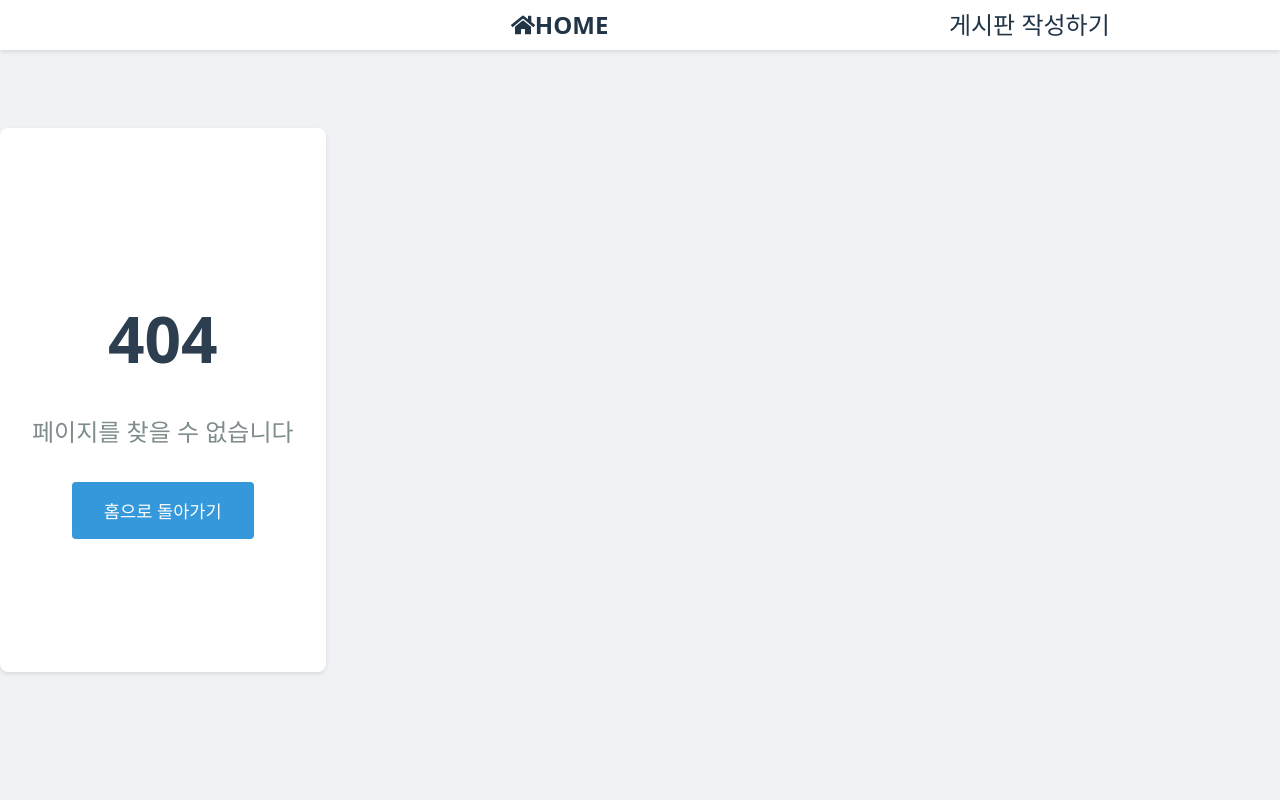
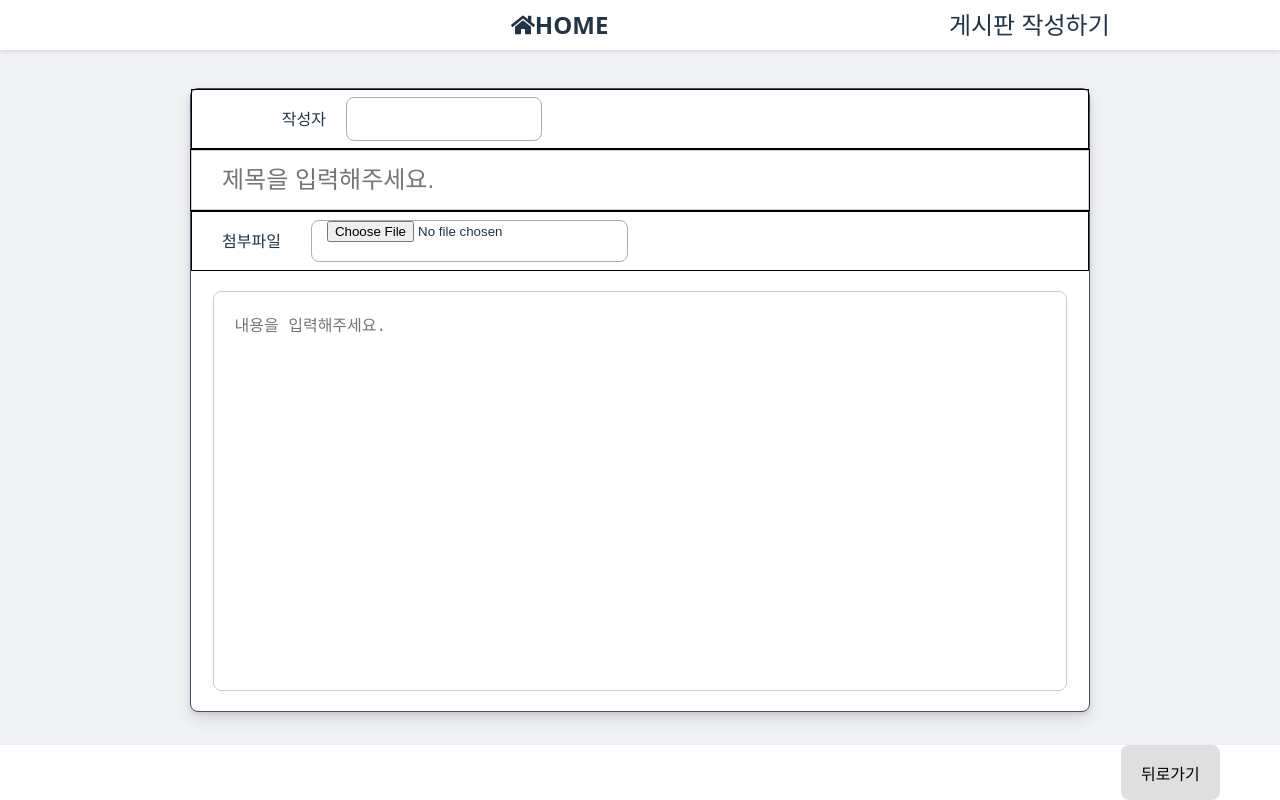
Before and after one commit to aotlfekdl/spa-project, a React (Vite) app: page /boards/1 in a window 1280 px wide. Before the commit this address had no page. Built offline with nearby package versions, Linux system fonts and the light colour scheme; no server answers.

Commit message:
update all

```diff
--- a/src/App.jsx
+++ b/src/App.jsx
@@ -18,7 +18,7 @@ function App() {
         <Header />
         <ToastContainer />
         <Routes>
-          <Route path="/board/:id" element={<BoardDetail />} />
+          <Route path="/boards/:id" element={<BoardDetail />} />
           <Route path="/boardregister/:id" element={<BoardRegistration />} />
           <Route path="/" element={<HomePage />} />
           <Route path="/users" element={<UserList />} />
--- a/src/pages/BoardDetail.jsx
+++ b/src/pages/BoardDetail.jsx
@@ -159,34 +159,31 @@ const BoardDetail = () => {
   const { id } = useParams();
   const navigate = useNavigate();
   const currentUser = useUserStore((s) => s.currentUser);
+  const board = useBoardStore((s) => s.boardDetail);
+  const [selectedFile, setSelectedFile] = useState(null);
+const deleteBoard = useBoardStore((s) => s.deleteBoard);
 
-  const allBoards = useBoardStore((s) => s.boards);
-  const getBoards = useBoardStore((s) => s.getBoards);
 
+  const getBoardInfo = useBoardStore((s) => s.getBoardInfo);
   const { updateBoard, loading } = useBoardStore();
+  const [formData, setFormData] = useState({
 
-  const board = allBoards.find((b) => String(b.id) === id);
-
-  const [formData, setFormData] = useState({
-    userId: '',
-    name: '',
-    title: '',
-    context: '',
-    imgUrl: '',
   });
 
-  useEffect(() => {
-    getBoards();
-  }, [getBoards]);
+  useEffect(() =>{
+    getBoardInfo(id);
+  }, [getBoardInfo]);
+
+
 
   useEffect(() => {
     if (board) {
       setFormData({
-        userId: board.userId,
-        name: board.name,
-        title: board.title || '',
-        context: board.context || '',
-        imgUrl: board.imgUrl || '',
+        user_id: board.user_id,
+        user_name: board.user_name,
+        board_title: board.board_title || '',
+        board_content: board.board_content || '',
+        file: board.origin_name || '',
       });
     }
   }, [board]);
@@ -199,16 +196,39 @@ const BoardDetail = () => {
     }));
   };
 
-  const onPass = !!currentUser && currentUser.id === board?.userId;
+  const handleFileChange = (e) => {
+    const file = e.target.files[0];
+    setSelectedFile(file);
 
+  };
+
+  const handleDelete = async () => {
+  if (!window.confirm('정말 삭제하시겠습니까?')) return;
+
+  try {
+    await deleteBoard(board.board_no); // 또는 board.id
+    performToast({ msg: '게시글이 삭제되었습니다.', type: 'success' });
+    navigate('/');
+  } catch (error) {
+    console.log(error);
+    performToast({ msg: '삭제 실패', type: 'error' });
+  }
+};
+  const onPass = !!currentUser && currentUser.user_id === board?.user_id;
 const handleSubmit = async (e) => {
-    e.preventDefault();
+  e.preventDefault(); // ✅ prevent default behavior
+
   try {
-      await updateBoard(id, formData);
+    const requestData = new FormData();
+    requestData.append('board_title', formData.board_title);
+    requestData.append('board_content', formData.board_content);
+    if (selectedFile) {
+      requestData.append('file', selectedFile);
+    }
+    console.log("requestData:",requestData);
+    await updateBoard(id, requestData);
     performToast({ msg: '게시글 수정 완료!', type: 'success' });
-
     setTimeout(() => {
-
       navigate('/');
     }, 2000);
   } catch (err) {
@@ -216,6 +236,7 @@ const BoardDetail = () => {
     performToast({ msg: '수정 실패', type: 'error' });
   }
 };
+
 
   return (
     <FullDiv onSubmit={handleSubmit}>
@@ -241,33 +262,32 @@ const BoardDetail = () => {
         <FormStyle>
           <FormFirstDiv>
             <p>작성자</p>
-            <input type="text" name="name" value={formData.name} readOnly />
+            <input type="text" name="user_name" value={formData.user_name} readOnly />
           </FormFirstDiv>
           <FormSecondDiv>
             <input
               type="text"
-              name="title"
-              value={formData.title}
+              name="board_title"
+              value={formData.board_title}
               onChange={onPass ? handleChange : undefined}
               readOnly={!onPass}
               placeholder="제목을 입력해주세요."
             />
           </FormSecondDiv>
           <PDiv>
-            <PStyle>내용</PStyle>
+            <PStyle>첨부파일</PStyle>
             <input
-              type="text"
-              name="imgUrl"
-              value={formData.imgUrl}
-              onChange={onPass ? handleChange : undefined}
+              type="file"
+              name="file"
+              onChange={handleFileChange}
               readOnly={!onPass}
               placeholder="이미지 URL을 입력해주세요"
             />
           </PDiv>
           <FormThreeDiv>
             <TextareaAutosize
-              name="context"
-              value={formData.context}
+              name="board_content"
+              value={formData.board_content}
               onChange={onPass ? handleChange : undefined}
               readOnly={!onPass}
               minRows={5}
@@ -279,7 +299,8 @@ const BoardDetail = () => {
       <BottomHeader>
         {onPass ? (
           <>
-            <button type="submit">수정 완료</button>
+             <button type="button" onClick={handleDelete}>삭제하기</button>
+            <button type="submit">수정하기</button>
             <button type="button" onClick={() => navigate('/')}>
               뒤로가기
             </button>
--- a/src/pages/BoardRegistration.jsx
+++ b/src/pages/BoardRegistration.jsx
@@ -1,7 +1,7 @@
 import { useNavigate } from 'react-router-dom';
 import styled from 'styled-components';
 import useUserStore from '../store/userStore';
-import { useState } from 'react';
+import { useEffect, useState } from 'react';
 import TextareaAutosize from 'react-textarea-autosize';
 import useBoardStore from '../store/boardStore';
 
@@ -21,7 +21,6 @@ const FullDiv = styled.form`
 
 const FirstDivStyle = styled.div`
   width: 100%;
-
   display: flex;
   justify-content: center;
   align-items: center;
@@ -36,10 +35,8 @@ const FormStyle = styled.div`
   min-height: 600px;
   display: flex;
   flex-direction: column;
-
   border: 1px solid #484d6d;
   align-items: center;
-
   box-shadow:
     0px 2px 4px rgba(0, 0, 0, 0.1),
     0px 8px 16px rgba(0, 0, 0, 0.1);
@@ -57,7 +54,6 @@ const FormStyle = styled.div`
 
   button {
     border: 1px solid black;
-
     &:hover {
       cursor: pointer;
       background: #34c470;
@@ -79,6 +75,7 @@ const FormFirstDiv = styled.div`
     width: auto;
   }
 `;
+
 const FormSecondDiv = styled.div`
   height: 60px;
   width: 100%;
@@ -107,6 +104,7 @@ const PDiv = styled.div`
   padding-left: 30px;
   gap: 30px;
 `;
+
 const PStyle = styled.p`
   font-size: bold;
 `;
@@ -115,7 +113,6 @@ const FormThreeDiv = styled.div`
   min-height: 400px;
   height: auto;
   width: 100%;
-
   display: flex;
   justify-content: center;
   align-items: flex-start;
@@ -145,7 +142,6 @@ const BottomHeader = styled.div`
   z-index: 100;
   box-shadow: 0 2px 4px rgba(0, 0, 0, 0.1);
   display: flex;
-
   justify-content: end;
   text-align: justify;
 
@@ -156,28 +152,43 @@ const BottomHeader = styled.div`
 `;
 
 const BoardRegistration = () => {
+  const currentUser = useUserStore((s) => s.currentUser);
+  const { addBoard, loading } = useBoardStore();
+  const navigate = useNavigate();
+
   const [boards, setBoards] = useState({
     board_title: '',
     board_content: '',
     userId: '',
+    name: '',
     file: null,
     tags: [],
   });
 
-  const currentUser = useUserStore((s) => s.currentUser);
-
-  const { addBoard, loading } = useBoardStore();
+  useEffect(() => {
+    if (currentUser) {
+      setBoards((prev) => ({
+        ...prev,
+        userId: currentUser.user_id,
+        name: currentUser.user_name,
+      }));
+    }
+  }, [currentUser]);
 
   const handleChange = (e) => {
     const { name, value } = e.target;
+    if (name === 'tags') {
       setBoards((prev) => ({
         ...prev,
-      userId: currentUser.userId,
-      name: currentUser.userName,
+        tags: value.split(',').map((tag) => tag.trim()),
+      }));
+    } else {
+      setBoards((prev) => ({
+        ...prev,
         [name]: value,
       }));
+    }
   };
-  const navigate = useNavigate();
 
   const handleSubmit = async (e) => {
     e.preventDefault();
@@ -185,19 +196,16 @@ const BoardRegistration = () => {
       const formData = new FormData();
       formData.append('board_title', boards.board_title);
       formData.append('board_content', boards.board_content);
-    formData.append('user_id', currentUser.userId);
-    formData.append('file', boards.file);
+      formData.append('user_id', boards.userId);
+      if (boards.file) formData.append('file', boards.file);
       formData.append('tags', JSON.stringify(boards.tags));
 
       await addBoard(formData);
       performToast({ msg: '게시글 등록 성공!', type: 'success' });
-
-      alert(`게시 성공`);
       navigate('/');
     } catch (err) {
       console.error(err);
-      alert('등록 실패');
-      navigate('/');
+      performToast({ msg: '등록 실패', type: 'error' });
     }
   };
 
@@ -225,9 +233,7 @@ const BoardRegistration = () => {
         <FormStyle>
           <FormFirstDiv>
             <p>작성자</p>
-
-            <input type="hidden" name="userId" onChange={handleChange} value={currentUser.userId} />
-            <input type="text" onChange={handleChange} value={currentUser.userName} readOnly />
+            <input type="text" value={boards.name} readOnly />
           </FormFirstDiv>
           <FormSecondDiv>
             <input
@@ -239,17 +245,20 @@ const BoardRegistration = () => {
             />
           </FormSecondDiv>
           <PDiv>
-            <PStyle>내용</PStyle>
+            <PStyle>첨부파일</PStyle>
             <input
               type="file"
               name="file"
-              onChange={(e) => setBoards((prev) => ({...prev, file: e.target.files[0]}))}
-
-              placeholder="이미지URL입력해주세요"
+              onChange={(e) => setBoards((prev) => ({ ...prev, file: e.target.files[0] }))}
             />
-
             <PStyle>태그</PStyle>
-            <input type="text" name="tags" onChange={handleChange} value={boards.tags} placeholder="태그 입력란" />
+            <input
+              type="text"
+              name="tags"
+              onChange={handleChange}
+              value={boards.tags.join(', ')}
+              placeholder="태그 입력란"
+            />
           </PDiv>
           <FormThreeDiv>
             <TextareaAutosize
@@ -271,9 +280,7 @@ const BoardRegistration = () => {
         </FormStyle>
       </FirstDivStyle>
       <BottomHeader>
-        <button type="button" onClick={() => navigate('/')}>
-          뒤로가기
-        </button>
+        <button type="button" onClick={() => navigate('/')}>뒤로가기</button>
         <button type="submit">등록하기</button>
       </BottomHeader>
     </FullDiv>
--- a/src/pages/UserDetail.jsx
+++ b/src/pages/UserDetail.jsx
@@ -131,9 +131,6 @@ const UserDetail = () => {
     getUsers(currentUser.user_id);
   }, [getUsers]);
 
-  useEffect(() => {
-    console.log('currentUser.status:', currentUser.status);
-  }, [currentUser]);
 
   useEffect(() => {
     if (currentUser) {
@@ -209,6 +206,7 @@ const UserDetail = () => {
             <option value="N">오프라인</option>
           </select>
           <ButtonDivStyle>
+
             <SButtonStyle type="submit">수정하기</SButtonStyle>
             <button type="button" onClick={() => navigate('/')}>
               뒤로가기
--- a/src/pages/UserRegistration.jsx
+++ b/src/pages/UserRegistration.jsx
@@ -139,7 +139,7 @@ const UserRegistration = () => {
       formData.append('phone', data.phone);
       formData.append('isDeleted', 'N');
       formData.append('file', selectedFile);
-      formData.append('isOnline', data.isOnline);
+      formData.append('status', data.status);
       await addUser(formData);
       performToast({ msg: '회원가입 성공!', type: 'success' });
 
@@ -175,10 +175,10 @@ const UserRegistration = () => {
               setSelectedFile(e.target.files[0]); // 실제 File 객체 저장
             }}
           />
-          <select {...register('isOnline')}>
+          <select {...register('status')}>
             <option value="">상태를 선택하세요</option>
-            <option value="true">온라인</option>
-            <option value="false">오프라인</option>
+            <option value="Y">온라인</option>
+            <option value="N">오프라인</option>
           </select>
 
           <ButtonDivStyle>
```
Also changed, not shown: src/pages/HomePage.jsx (+13 -14 lines), src/store/boardStore.js (+36 -7 lines), src/store/userStore.js (+4 -9 lines). Lines whose indentation alone changed are shown as unchanged.
